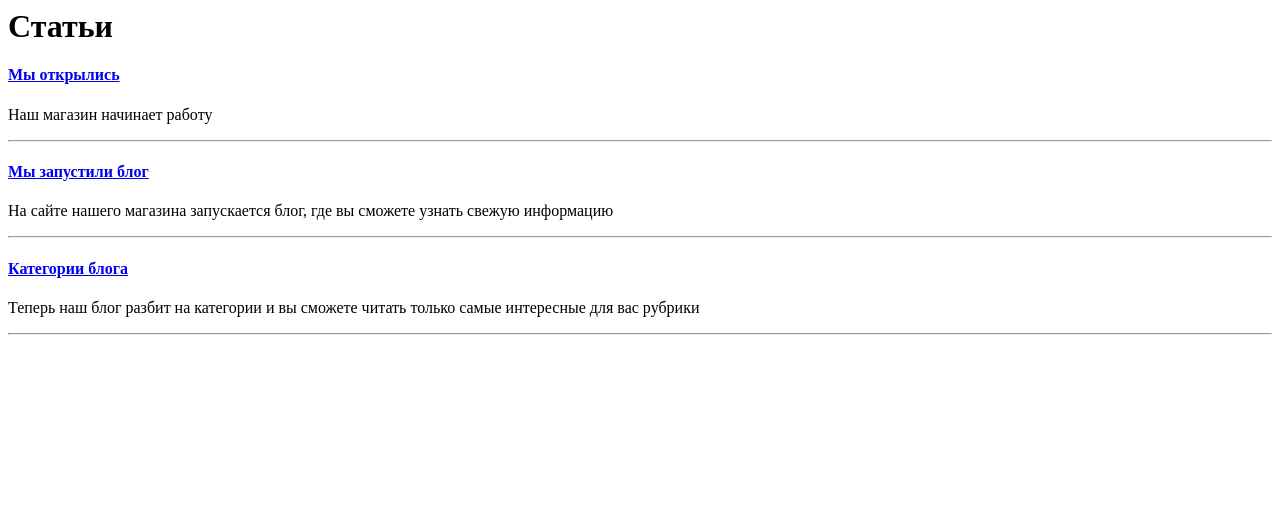
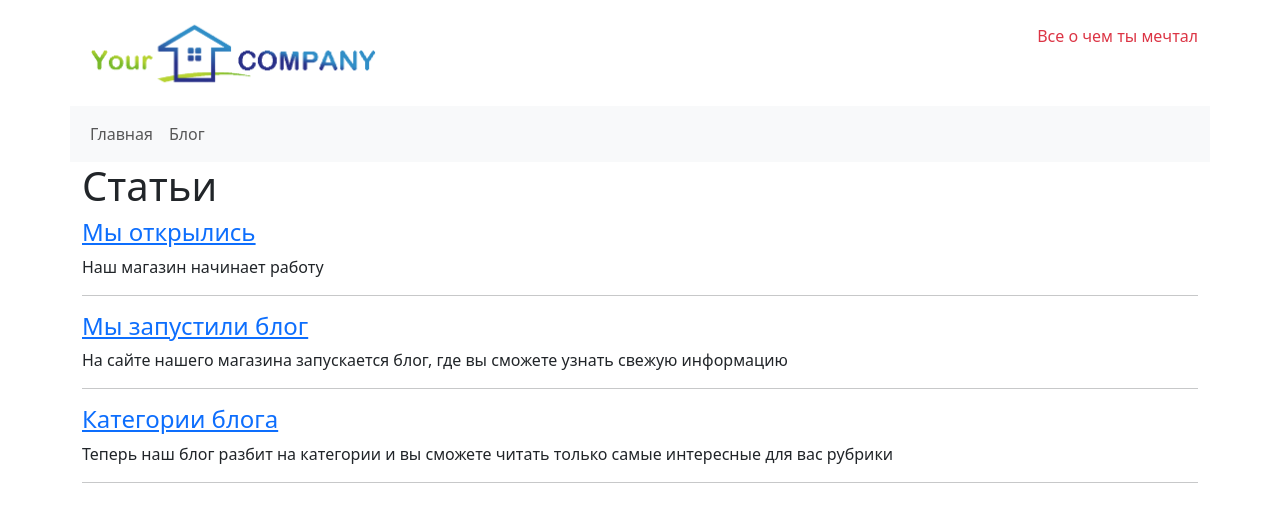
Before and after one commit to Qu1ck3/dream_store, a Django app: page /blog/1/ in a window 1280 px wide. Shown: the top 522 px of the page. Run offline with Django 5.2, Linux system fonts and the light colour scheme; data comes from the database, SQL or seed files in the repository.

Commit message:
сетка и стили, статика

```diff
--- a/dream_store/config/urls.py
+++ b/dream_store/config/urls.py
@@ -16,8 +16,10 @@ Including another URLconf
 """
 from django.contrib import admin
 from django.urls import path, include
+from config.views import home
 
 urlpatterns = [
+    path('', home, name='home'),
     path('admin/', admin.site.urls),
     path("blog/", include("apps.blog.urls"))
 ]
--- /dev/null
+++ b/dream_store/config/views.py
@@ -0,0 +1,5 @@
+from django.shortcuts import render
+
+
+def home(request):
+    return render(request, 'index.html')
--- /dev/null
+++ b/dream_store/static/css/styles.css
@@ -0,0 +1,3 @@
+#logo{
+    max-width: 300px;
+}
--- /dev/null
+++ b/dream_store/templates/base.html
@@ -0,0 +1,61 @@
+{% load static %}
+<!DOCTYPE html>
+<html lang="ru">
+<head>
+    <meta charset="UTF-8">
+    <title>Document</title>
+    <link href="https://cdn.jsdelivr.net/npm/bootstrap@5.3.3/dist/css/bootstrap.min.css" rel="stylesheet"
+          integrity="sha384-QWTKZyjpPEjISv5WaRU9OFeRpok6YctnYmDr5pNlyT2bRjXh0JMhjY6hW+ALEwIH" crossorigin="anonymous">
+    <link rel="stylesheet" href="{% static 'css/styles.css' %}">
+    <script src="https://cdn.jsdelivr.net/npm/bootstrap@5.3.3/dist/js/bootstrap.bundle.min.js"
+            integrity="sha384-YvpcrYf0tY3lHB60NNkmXc5s9fDVZLESaAA55NDzOxhy9GkcIdslK1eN7N6jIeHz"
+            crossorigin="anonymous"></script>
+</head>
+<body>
+<div class="page-header">
+    <div class="container">
+        <div class="row">
+            <div class="col-6">
+                <a href="{% url 'home' %}">
+                    <img src="{% static 'logo.png' %}" alt="Магазин мечты" title="Магазин мечты" id="logo">
+                </a>
+            </div>
+            <div class="col-6">
+                <br>
+                <p class="text-danger text-end">Все о чем ты мечтал</p>
+            </div>
+        </div>
+    </div>
+</div>
+
+
+<div class="container">
+    <div class="row">
+        <nav class="navbar navbar-expand-lg bg-body-tertiary">
+            <div class="container-fluid">
+                <button class="navbar-toggler" type="button" data-bs-toggle="collapse" data-bs-target="#navbarNav"
+                        aria-controls="navbarNav" aria-expanded="false" aria-label="Toggle navigation">
+                    <span class="navbar-toggler-icon"></span>
+                </button>
+                <div class="collapse navbar-collapse" id="navbarNav">
+                    <ul class="navbar-nav">
+                        <li class="nav-item">
+                            <a class="nav-link" href="{% url 'home' %}">Главная</a>
+                        </li>
+                        <li class="nav-item">
+                            <a class="nav-link" href="{% url 'blog_category_list' %}">Блог</a>
+                        </li>
+                    </ul>
+                </div>
+            </div>
+        </nav>
+    </div>
+</div>
+
+<div class="container">
+    {% block content %}
+    {% endblock %}
+</div>
+
+</body>
+</html>
--- a/dream_store/templates/blog/article/list.html
+++ b/dream_store/templates/blog/article/list.html
@@ -1,6 +1,8 @@
+{% extends 'base.html' %}
+{% block content %}
 <h1>Статьи</h1>
 {% for article in articles %}
 	<h4><a href="{% url 'article_view' article_id=article.id category_id=article.category.id %}">{{ article.title }}</a></h4>
     <p>{{ article.text_preview }}</p>
     <hr>
-{% endfor %}
+{% endfor %}{% endblock %}
--- a/dream_store/templates/blog/article/view.html
+++ b/dream_store/templates/blog/article/view.html
@@ -1,3 +1,5 @@
+{% extends 'base.html' %}
+{% block content %}
 <h1>{{ article.title }}</h1>
 <p>{{ article.text }}</p>
 <p>
@@ -12,3 +14,4 @@
     <b>Дата:</b>: {{ article.created_at }} <br>
     <b>Категория:</b>: {{ category.name }} <br>
 </p>
+{% endblock %}
--- a/dream_store/templates/blog/category/list.html
+++ b/dream_store/templates/blog/category/list.html
@@ -1,4 +1,7 @@
+{% extends 'base.html' %}
+{% block content %}
 <h1>Категории</h1>
 {% for category in categories %}
     <h4><a href="{% url 'article_list' category_id=category.id %}">{{ category }}</a></h4>
 {% endfor %}
+{% endblock %}
--- a/dream_store/templates/blog/tag/article.html
+++ b/dream_store/templates/blog/tag/article.html
@@ -1,6 +1,9 @@
+{% extends 'base.html' %}
+{% block content %}
 <h1>Статьи по тэгу #{{ tag }}</h1>
 {% for article in articles %}
 	<h4><a href="{% url 'article_view' article_id=article.id category_id=article.category.id %}">{{ article.title }}</a></h4>
     <p>{{ article.text_preview }}</p>
     <hr>
 {% endfor %}
+{% endblock %}
--- /dev/null
+++ b/dream_store/templates/index.html
@@ -0,0 +1,4 @@
+{% extends 'base.html' %}
+{% block content %}
+	<h1>Приветствую тебя на главной странице</h1>
+{% endblock %}
```
Also changed, not shown: dream_store/config/settings.py (+5 -3 lines), dream_store/static/logo.png (added).
